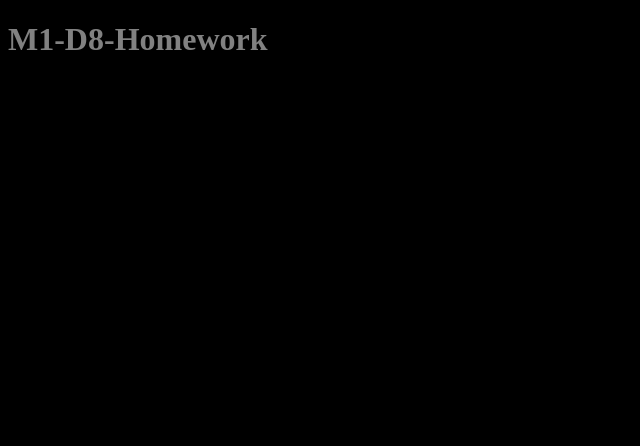
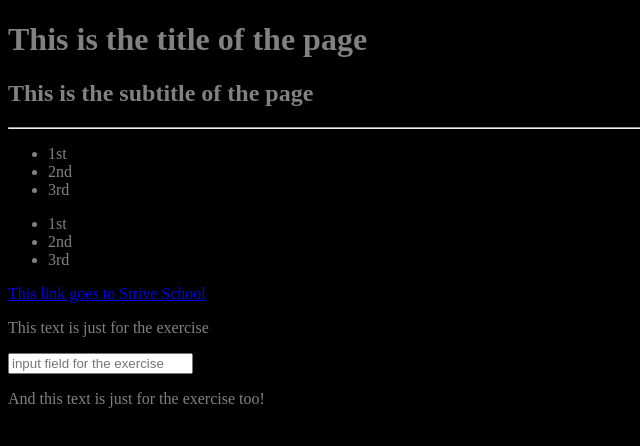
Before and after one commit to Attila-Vigh/M1-D8-Homework, a plain HTML site: page index.html in a window 1280 px wide. Shown: the whole page, without its empty margins (0-640 px from the left). Drawn offline with Linux system fonts and the light colour scheme.

Commit message:
Homework added.

```diff
--- a/index.html
+++ b/index.html
@@ -9,6 +9,44 @@
     <title>M1-D8-Homework</title>
 </head>
 <body>
-    <h1>M1-D8-Homework</h1>
+    <header>
+        <h1>This is the title of the page</h1>
+        <h2>This is the subtitle of the page</h2>
+    </header>
+
+    <main>
+    <hr />
+
+    <ul id="firstList">
+            <li>1st</li>
+        <li>2nd</li>
+        <li>3rd</li>
+    </ul>
+
+    <ul id="secondList">
+        <li>1st</li>
+        <li>2nd</li>
+        <li>3rd</li>
+        </ul>
+
+    <a href="strive.school">This link goes to Strive School</a>
+
+    <div>
+        <p>This text is just for the exercise</p>
+    </div>
+
+    <div>
+        <input
+        type="text"
+        id="input-field"
+        placeholder="input field for the exercise"
+        />
+    </div>
+    </main>
+
+    <footer>
+    <p>And this text is just for the exercise too!</p>
+    </footer>
+
 </body>
 </html>
--- a/script.js
+++ b/script.js
@@ -1 +1,100 @@
 document.querySelector("body").style.backgroundColor = "black"
+
+/* EXERCISE 1
+Write a function for changing the title of the document in something else.
+*/
+
+const changeTitle = function (newTitle) {
+//
+};
+
+/* EXERCISE 2
+Write a function for changing the class of the title of the page in "myHeading".
+*/
+
+const addClassToTitle = function () {
+//
+};
+
+/* EXERCISE 3
+Write a function for changing the text of only the p which are children of a div.
+*/
+
+const changePcontent = function () {
+//
+};
+
+/* EXERCISE 4
+Write a function for changing the destination of every link to https://www.google.com
+*/
+
+const changeUrls = function () {
+//
+};
+
+/* EXERCISE 5
+Write a function for adding a new item in the second list.
+*/
+
+const addToTheSecond = function (content) {
+//
+};
+
+/* EXERCISE 6
+Write a function for adding a second paragraph to the div.
+*/
+
+const addParagraph = function (content) {
+//
+};
+
+/* EXERCISE 7
+Write a function for making the first UL disappear.
+*/
+
+const firstUlDisappear = function () {
+//
+};
+
+/* EXERCISE 8
+Write a function for making the background of every UL green.
+*/
+
+const paintItGreen = function () {
+//
+};
+
+/* EXERCISE 9
+Make the heading of the page change color every time the user clicks on it.
+*/
+
+const makeItClickable = function () {
+//
+};
+
+/* EXERCISE 10
+Change the footer text with something else when the user clicks on it.
+*/
+
+const changeFooterText = function () {
+//
+};
+
+/* EXERCISE 11
+Attach an event listener to the input field in the page for console logging its value just after any keystroke.
+*/
+
+const inputField = document.getElementById("input-field");
+// ...
+
+/* EXERCISE 12
+Create a new welcome alert message when the page successfully loads.
+*/
+
+window.onload = function () {
+//
+};
+
+/* EXERCISE 13
+Use HTML5 tags to divide the content of the page in a more semantic way.
+*/
--- a/style.scss
+++ b/style.scss
@@ -1,3 +1,6 @@
 body {
+    .myHeading {
+        color: red;
+    }
     color: rgb(129, 129, 129);
 }
```
Also changed, not shown: style.css, 1 other file.
